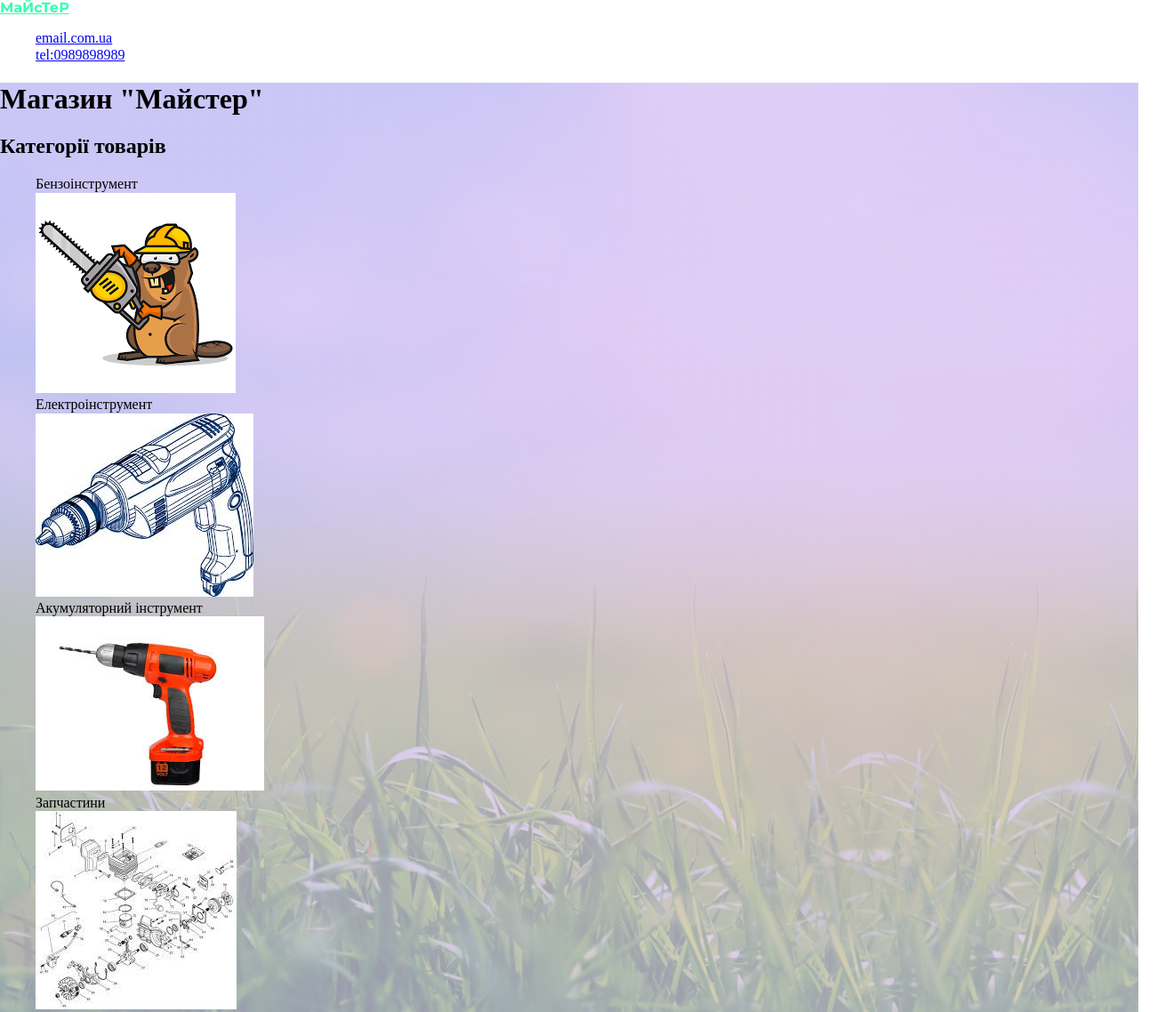
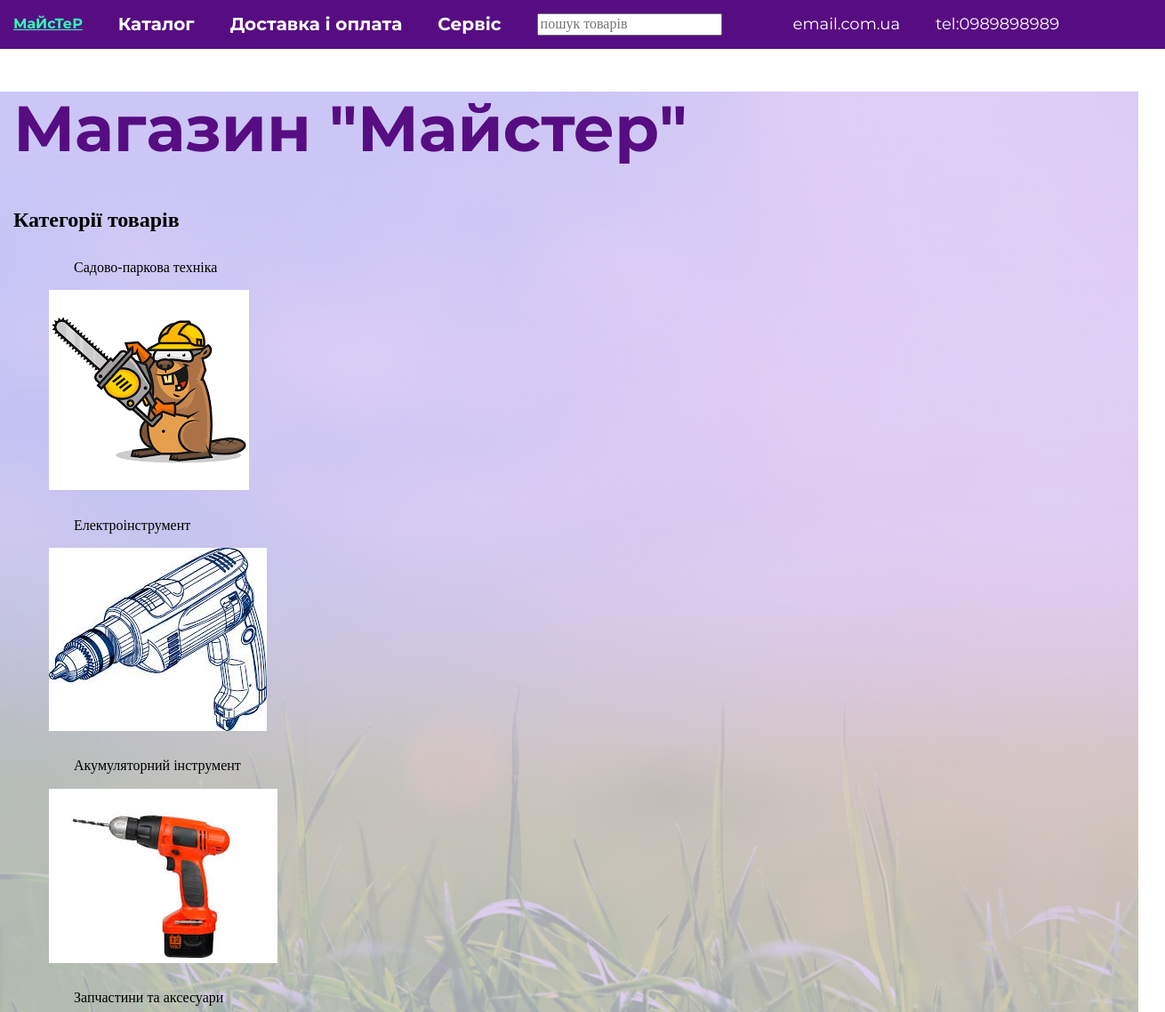
Before and after one commit to Lena-Kharchenko/My-shop, a plain HTML site: page index.html in a window 1280 px wide. Shown: the top 1138 px of the page at 89% size, 1310 px wide, since content can reach past the window. Drawn offline with Linux system fonts and the light colour scheme.

Commit message:
Update index.html

```diff
--- a/index.html
+++ b/index.html
@@ -5,41 +5,97 @@
     <meta name="viewport" content="width=device-width, initial-scale=1.0" />
     <link rel="stylesheet" href="./css/normalize.css" />
     <link rel="stylesheet" href="./css/styles.css" />
+    <link rel="shortcut icon" type="image/svg" href="./images/favicon.svg" />
     <link rel="preconnect" href="https://fonts.googleapis.com" />
     <link rel="preconnect" href="https://fonts.gstatic.com" crossorigin />
     <link
       href="https://fonts.googleapis.com/css2?family=Montserrat:wght@400;700&display=swap"
       rel="stylesheet"
     />
-    <title>My shop</title>
+    <title>My garden&house tools</title>
   </head>
   <body>
-    <header class="main-header">
+    <header class="header">
+      <div class="container page-header">
         <a class="shop-logo" href="./index.html">МаЙсТеР</a>
+        <ul class="head-links">
+          <li class="head-item">
+            <a class="link head-item-link" href="каталог"> Каталог</a>
+          </li>
 
-      <ul>
-        <li>
-          <a href="mailto:email.com.ua">email.com.ua</a>
+          <li class="head-item">
+            <a class="link head-item-link" href="доставка">Доставка і оплата</a>
           </li>
-        <li>
-          <a href="tel:+0989898989">tel:0989898989</a>
+          <li class="head-item">
+            <a class="link head-item-link" href="сервіс">Сервіс</a>
           </li>
         </ul>
+        <form class="search-form" action="search">
+          <input type="text" placeholder="пошук товарів" />
+        </form>
+
+        <ul class="contacts">
+          <li class="contact-link">
+            <a class="link contact-mail" href="mailto:email.com.ua"
+              >email.com.ua</a
+            >
+          </li>
+          <li class="contact-link">
+            <a class="link contact-phone" href="tel:+0989898989"
+              >tel:0989898989</a
+            >
+          </li>
+        </ul>
+      </div>
     </header>
     <main>
       <section class="hero">
-        <h1>Магазин "Майстер"</h1>
+        <div class="container">
+          <h1 class="shop-title">Магазин "Майстер"</h1>
           <h2>Категорії товарів</h2>
           <ul>
-          <li>Бензоінструмент</li>
+            <li>
+              <p>
+                <svg class="tool-icon" width="24" height="24">
+                  <use href="./images/icons.svg#icon-garden-tool"></use>
+                </svg>
+                Садово-паркова техніка
+              </p>
               <img src="./images/пила2.png" alt="бензопила" />
-          <li>Електроінструмент</li>
+            </li>
+            <li>
+              <p>
+                <svg class="tool-icon" width="24" height="24">
+                  <use href="./images/icons.svg#icon-angle-grinder"></use>
+                </svg>
+                Електроінструмент
+              </p>
               <img src="./images/дриль.jpg" alt="дриль" />
-          <li>Акумуляторний інструмент</li>
+            </li>
+
+            <li>
+              <p>
+                <svg class="tool-icon" width="24" height="24">
+                  <use href="./images/icons.svg#icon-screwdriver"></use>
+                </svg>
+
+                Акумуляторний інструмент
+              </p>
+
               <img src="./images/шурик.jpg" alt="шурупокрут" />
-          <li>Запчастини</li>
+            </li>
+            <li>
+              <p>
+                <svg class="tool-icon" width="24" height="24">
+                  <use href="./images/icons.svg#icon-zapchastunu"></use>
+                </svg>
+                Запчастини та аксесуари
+              </p>
+
               <img src="./images/запчастини.jpg" alt="запчастини" />
+            </li>
           </ul>
+        </div>
       </section>
     </main>
     <footer class="footer-part">
```
Lines whose indentation alone changed are shown as unchanged.
